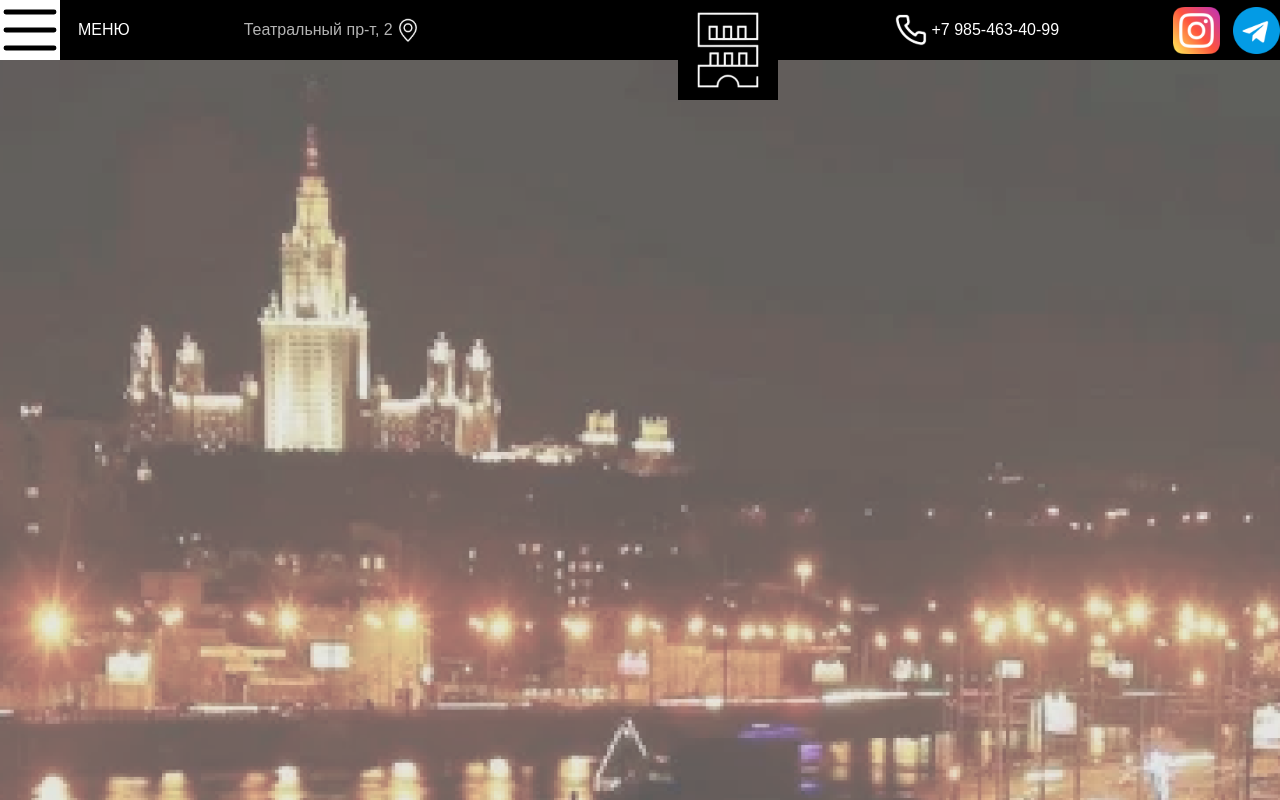
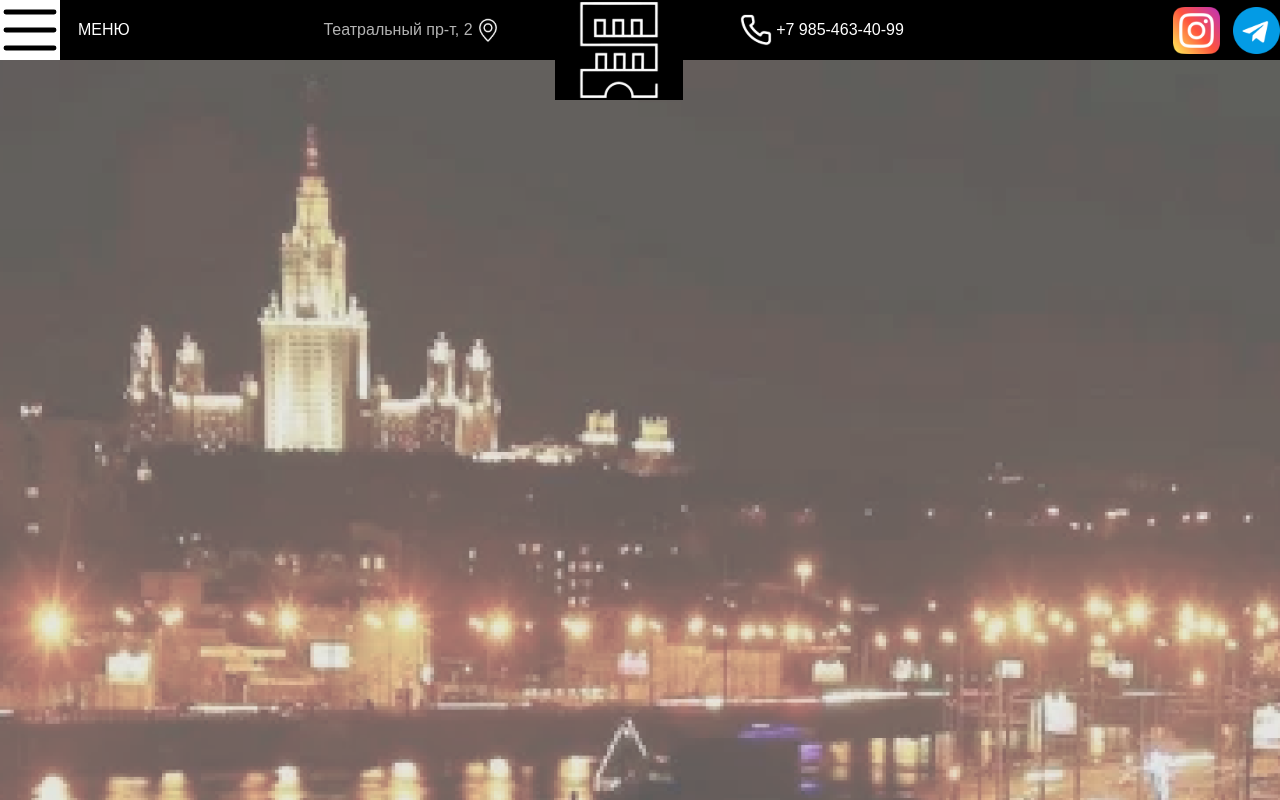
Before and after one commit to shotyyyy/Hotel-California, a React (Vite) app in the folder hotel_front/: page / in a window 1280 px wide. Shown: the top 800 px of the page. Built offline with nearby package versions, Linux system fonts and the light colour scheme.

Commit message:
полностью исправлен хеддэр

```diff
--- a/hotel_front/package.json
+++ b/hotel_front/package.json
@@ -21,6 +21,6 @@
     "eslint-plugin-react": "^7.34.1",
     "eslint-plugin-react-hooks": "^4.6.0",
     "eslint-plugin-react-refresh": "^0.4.6",
-    "vite": "^5.2.0"
+    "vite": "^5.2.7"
   }
 }
--- a/hotel_front/src/commponents/Header/header.css
+++ b/hotel_front/src/commponents/Header/header.css
@@ -41,10 +41,11 @@
 }
 
 .header_stryt {
+  /* 15 */
   width: 25%;
   -webkit-box-pack: end;
   -webkit-box-align: center;
-  justify-content: flex-start;
+  justify-content: flex-end;
   display: flex;
   align-items: center;
   cursor: pointer;
@@ -54,7 +55,8 @@
 
 .header_logo {
   height: 100px;
-  width: 100px;
+  /* 100px */
+  width: 10%;
   background-color: #000;
   display: flex;
   -webkit-box-align: center;
@@ -62,8 +64,6 @@
   -webkit-box-pack: center;
   justify-content: center;
   position: relative;
-  z-index: 2;
-
 }
 
 /* .header_logo {
@@ -78,8 +78,13 @@
 }
 
 .header_number {
+  width: 20%;
+
   display: flex;
-  align-items: center;
+  align-items:center;
+  margin-right: 10%;
+  -webkit-box-align: center;
+  justify-content: flex-start;
 }
 
 .phone {
@@ -89,6 +94,7 @@
 .header_icons {
   display: flex;
   align-items: center;
+
 }
 
 .insta {
```
Also changed, not shown: 1 other file (tests, documents, lock files or other folders).
